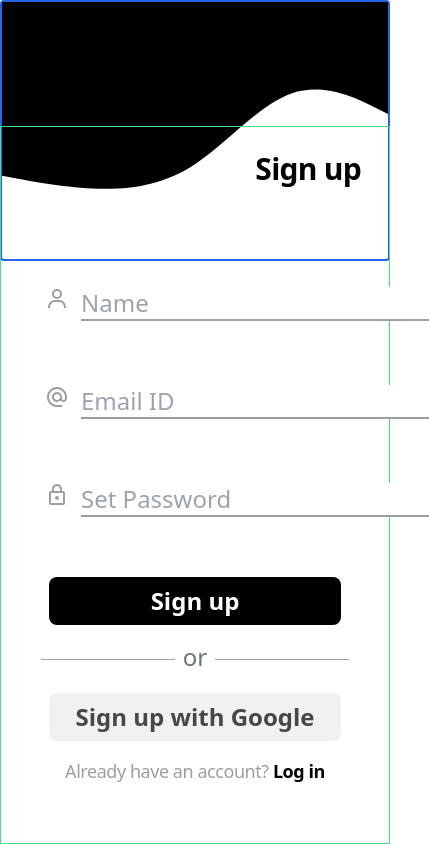
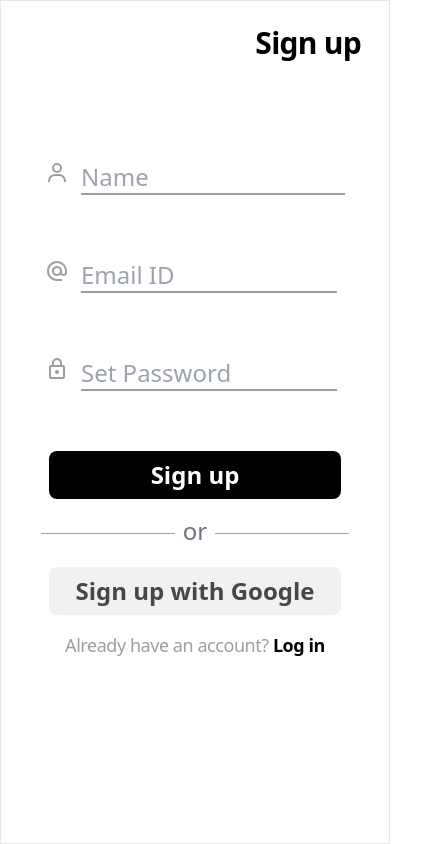
Before and after one commit to Shivani-57/University, a React (Create React App) app in the folder client/: page / in a window 390 px wide. Shown: the whole page, 429 px wide, since content can reach past the window. Built offline with nearby package versions, Linux system fonts and the light colour scheme.

Commit message:
changed the input width

```diff
--- a/client/src/Components/Auth/Signup.js
+++ b/client/src/Components/Auth/Signup.js
@@ -25,34 +25,34 @@ function Signup() {
     console.log(formData);
   }
   return (
-    <div className="flex flex-col h-screen ">
+    <div className="flex flex-col h-screen w-screen">
       <div className="hidden"></div>
       <div className=" flex-1 flex flex-col ">
-        <div className=" left-0 -z-10  right-0 rounded border-2 border-blue-600  ">
+        {/* <div className=" left-0 -z-10  right-0 rounded border-2 border-blue-600  ">
         <SignupSvg />
-        </div>
+        </div> */}
 
-        <div className="-mt-[16vh] sm:-mt-[21vh] md:-mt-[25vh] lg:-mt-[30vh] flex-1 flex flex-col  h-fit border border-green-400">
+        <div className=" flex-1 flex flex-col  h-fit border ">
           <form
-            className="bg-transparent  h-fit border-red-400 "
+            className="bg-transparent  h-fit "
             onSubmit={handleSubmit}
-
           >
             <div className="  flex flex-col justify-center h-fit ">
               <div className=" py-6 px-7   font-bold text-3xl sm:text-5xl text-black tracking-tight flex   justify-end ">
                 Sign up
               </div>
               <div className="p-6 sm:p-10 md:p-20 lg:px-36">
-                <div className="  flex my-10 py-3 px-5 ">
+                <div className="  flex my-10 py-3 px-5  ">
                   <label htmlFor="name" className="mr-3 ">
                     <BiUser className="text-input text-2xl sm:text-3xl" />
                   </label>
+
                   <input
                     type="text"
                     name="name"
                     id="name"
                     placeholder="Name"
-                    className="text-2xl sm:text-3xl border-b-2 outline-none border-input flex-grow mr-2"
+                    className="text-2xl sm:text-3xl border-b-2 outline-none min-w-0 border-input flex-grow pr-2"
                     onChange={handleChange}
                   />
                 </div>
@@ -65,7 +65,7 @@ function Signup() {
                     name="email"
                     id="email"
                     placeholder="Email ID "
-                    className="border-b-2 text-2xl sm:text-3xl outline-none border-input flex-grow mr-2"
+                    className="border-b-2 text-2xl sm:text-3xl outline-none min-w-0 border-input flex-grow mr-2"
                     onChange={handleChange}
                   />
                 </div>
@@ -78,7 +78,7 @@ function Signup() {
                     name="password"
                     id="password"
                     placeholder="Set Password"
-                    className="border-b-2 text-2xl sm:text-3xl outline-none border-input flex-grow mr-2"
+                    className="border-b-2 text-2xl sm:text-3xl outline-none min-w-0 border-input flex-grow mr-2"
                     onChange={handleChange}
                   />
                 </div>
@@ -89,7 +89,9 @@ function Signup() {
                 </div>
                 <div className=" flex items-center  p-2">
                   <div className="flex-grow h-px bg-gray-400 mx-2"></div>
-                  <span className=" pb-1 text-2xl sm:text-3xl text-gray-500">or</span>
+                  <span className=" pb-1 text-2xl sm:text-3xl text-gray-500">
+                    or
+                  </span>
                   <div className="flex-grow h-px bg-gray-400 mx-2"></div>
                 </div>
                 <div className=" flex justify-center p-2">
```
